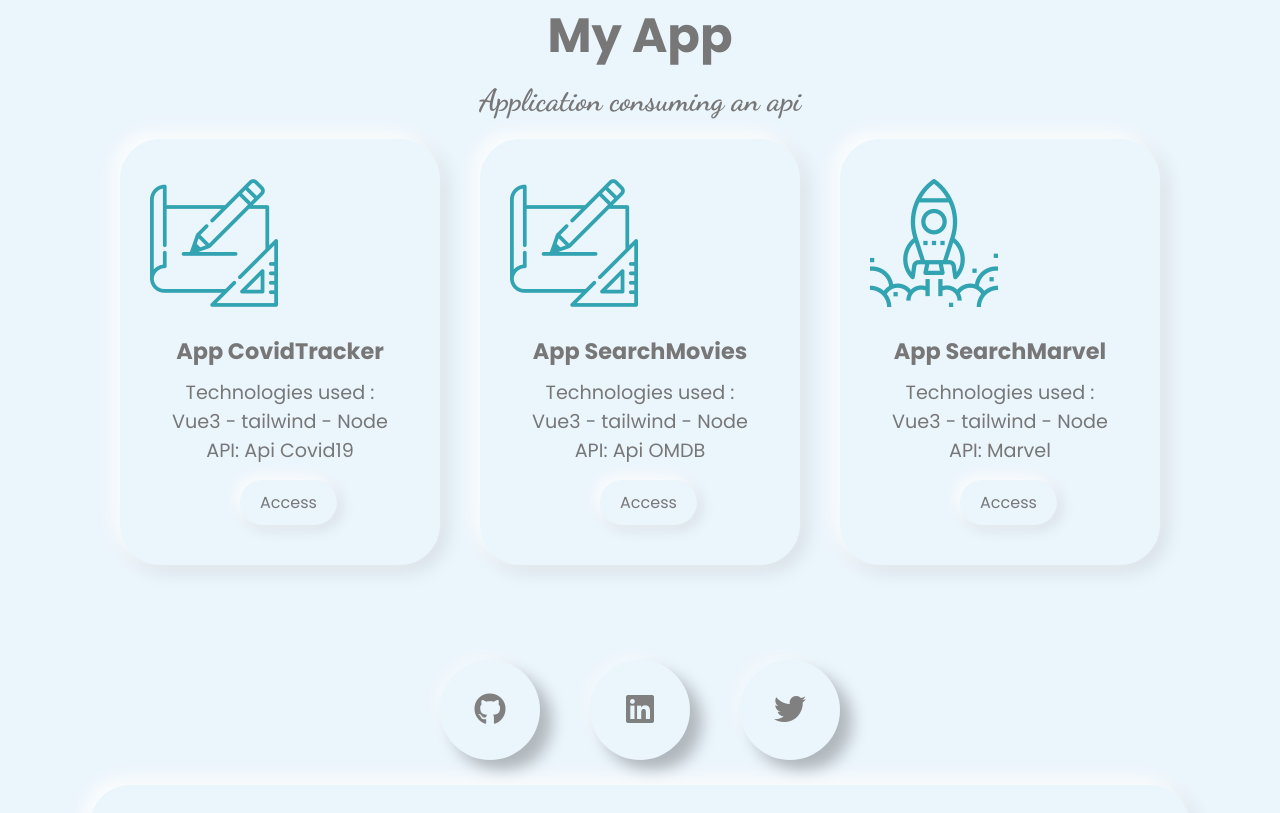
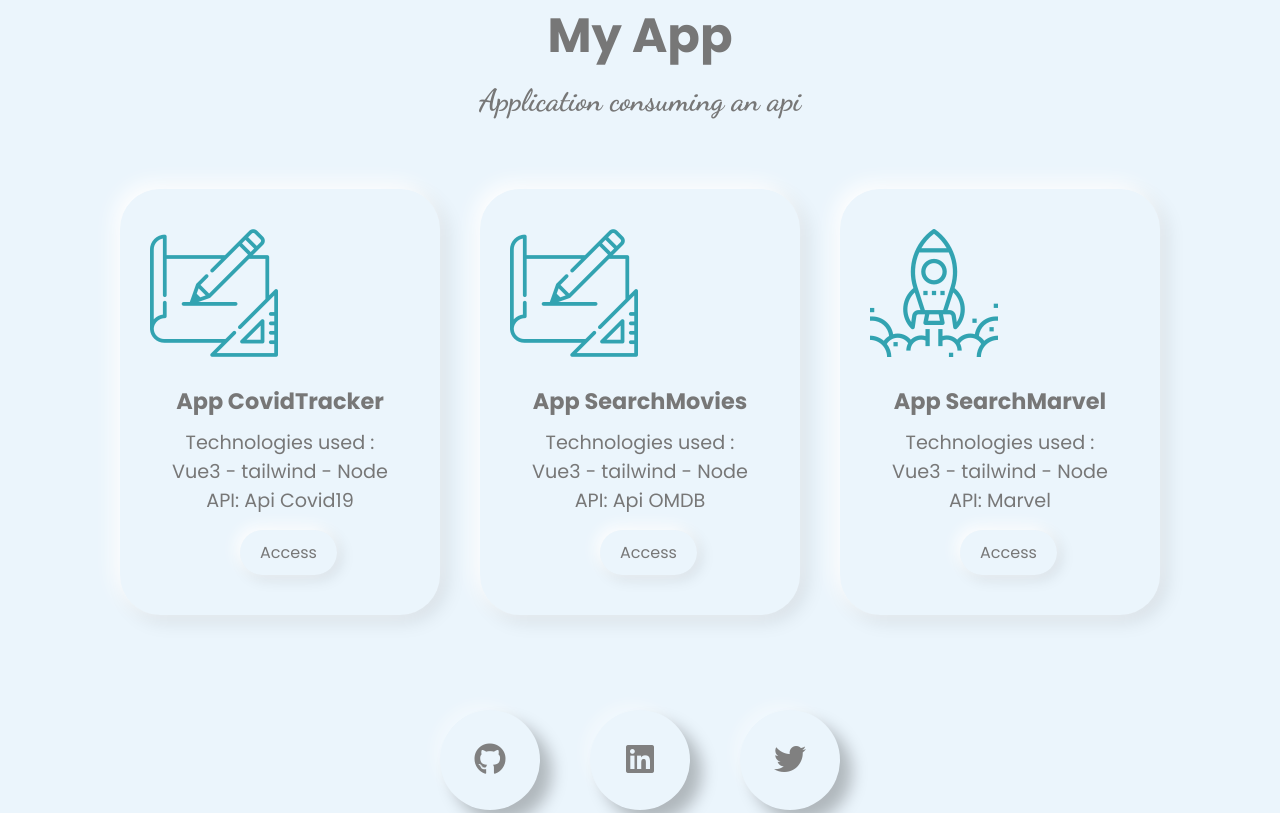
Before and after one commit to 100sue/dev-cardNeutwo, a plain HTML site: page index.html in a window 1280 px wide. Shown: the top 813 px of the page. Drawn offline with Linux system fonts and the light colour scheme.

Commit message:
ajout ux

```diff
--- a/style.css
+++ b/style.css
@@ -81,6 +81,7 @@ body {
     align-items: center;
     max-width: 1100px;
     flex-wrap: wrap;
+    margin-top: 50px;
 }
 
 .container .card {
@@ -160,6 +161,7 @@ body {
     justify-content: center;
     align-items: center;
     margin-top: 50px;
+    margin-bottom: 50px;
 }
 
 .son {
@@ -167,7 +169,6 @@ body {
     justify-content: center;
     align-items: center;
     outline: none;
-
     border: none;
     cursor: pointer;
     margin: 25px;
@@ -256,31 +257,3 @@ body {
     display: block;
     transform: scale(0.98);
 }
-/*
-.social ul {
-    display: flex;
-    justify-content: center;
-}
-.social ul li {
-    list-style: none;
-
-}
-.social ul li a i {
-    font-size: 2em;
-    margin: 10px;
-    width: 5rem;
-    height: 5rem;
-    line-height: 5rem;
-    border-radius: 50%;
-    display: flex;
-    justify-content: center;
-    align-items: center;
-    background: #ebf5fc;
-    box-shadow: 5px 5px 8px #ebf5fc,
-    -5px -5px 8px #eff3f9;
-}
-.social ul li a:hover {
-    box-shadow: inset 5px 5px 8px #ebf5fc,
-    -5px -5px 8px #eff3f9;;
-}
-*/
```
